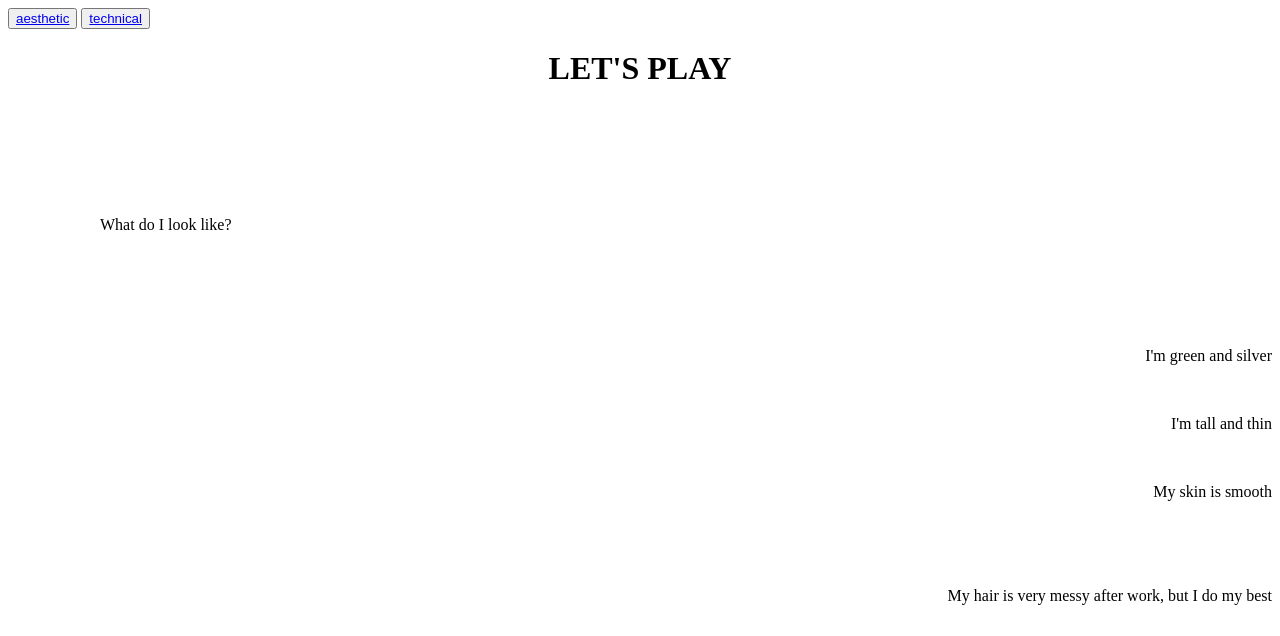
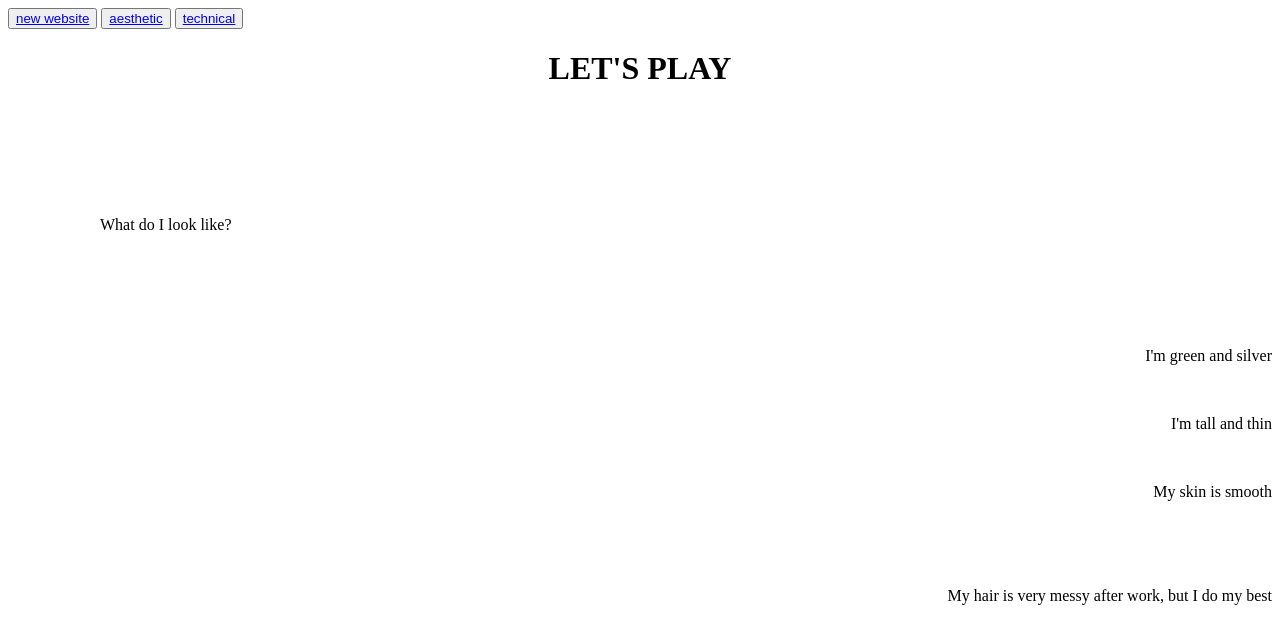
Before and after one commit to lauops/index.html, a plain HTML site: page index.html in a window 1280 px wide. Shown: the top 636 px of the page. Drawn offline with Linux system fonts and the light colour scheme.

Commit message:
Add files via upload

```diff
--- a/index.html
+++ b/index.html
@@ -11,6 +11,9 @@
 
 <body>
 
+  <button>
+  <a href="test.html">new website</a><br>
+  </button>
     <button>
     <a href="aesthetic.html">aesthetic</a><br>
   </button>
```
